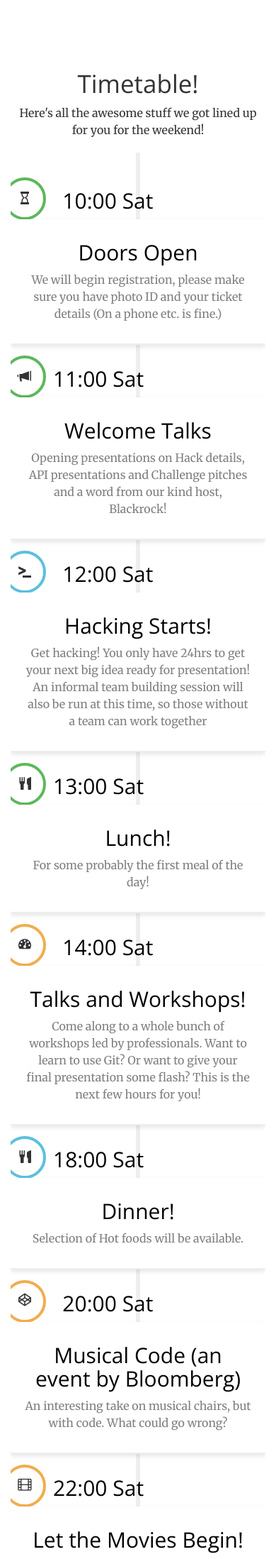
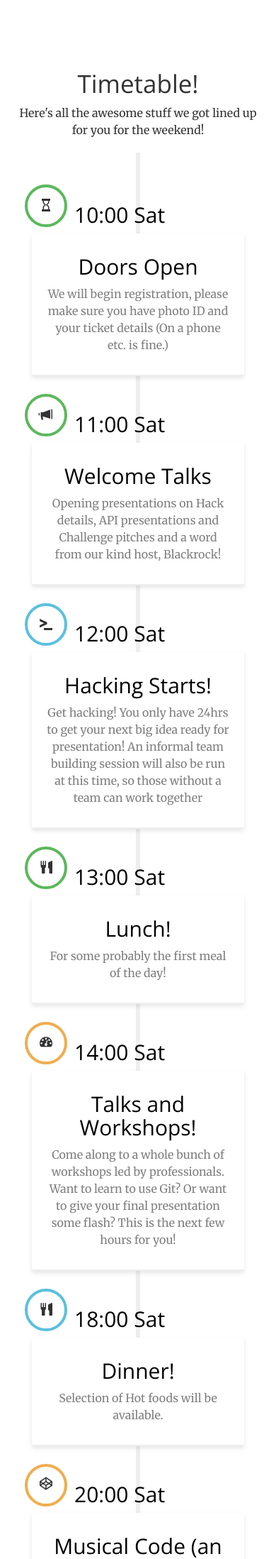
Before and after one commit to compsoc-edinburgh/htb16-site, a Jekyll site: the page built from index.html, in a window 390 px wide. Shown: the part 3293-5490 px from the top of the page at 71% size. Built offline with Jekyll 4.4.1, drawn with Linux system fonts in a browser that asks for light colours.

Commit message:
Fix timeline on small viewport

```diff
--- a/css/htb.css
+++ b/css/htb.css
@@ -170,14 +170,14 @@
     overflow:hidden;
 }
 .timeline h2 {
-	color: black !important;
+    color: black !important;
 }
 
 .timeline-line{
     left: 50%;
     margin-left: -3px;
     content: '';
-	z-index: -1;
+    z-index: -1;
     position: absolute;
     top: 0;
     bottom: 0;
@@ -273,23 +273,23 @@
     }
 
     .timeline {
-        padding-left: 0px;
+        padding: 20px 30px;
     }
 
     .timeline .timeline-block.block-right .timeline-content {
         margin-left: 0%;
     }
-    .timeline .timeline-block.block-right .timeline-time {
-        margin-left: 60px;
-        text-align: left;
-    }
 
     .timeline .timeline-img {
         left: 20px;
+        margin-top: 10px;
+        margin-bottom: 10px;
     }
 
     .timeline .timeline-time {
-        margin-left: 60px;
+        margin-left: 60px !important;
+        text-align: left !important;
+        width:100% !important;
     }
 
     .timeline .timeline-content {
@@ -298,4 +298,9 @@
         min-height: 0px;
     }
 }
-//End of timeline here
+@media(max-width: 375px){
+    .timeline {
+        padding: 20px 20px;
+    }
+}
+/*End of timeline here*/
```
